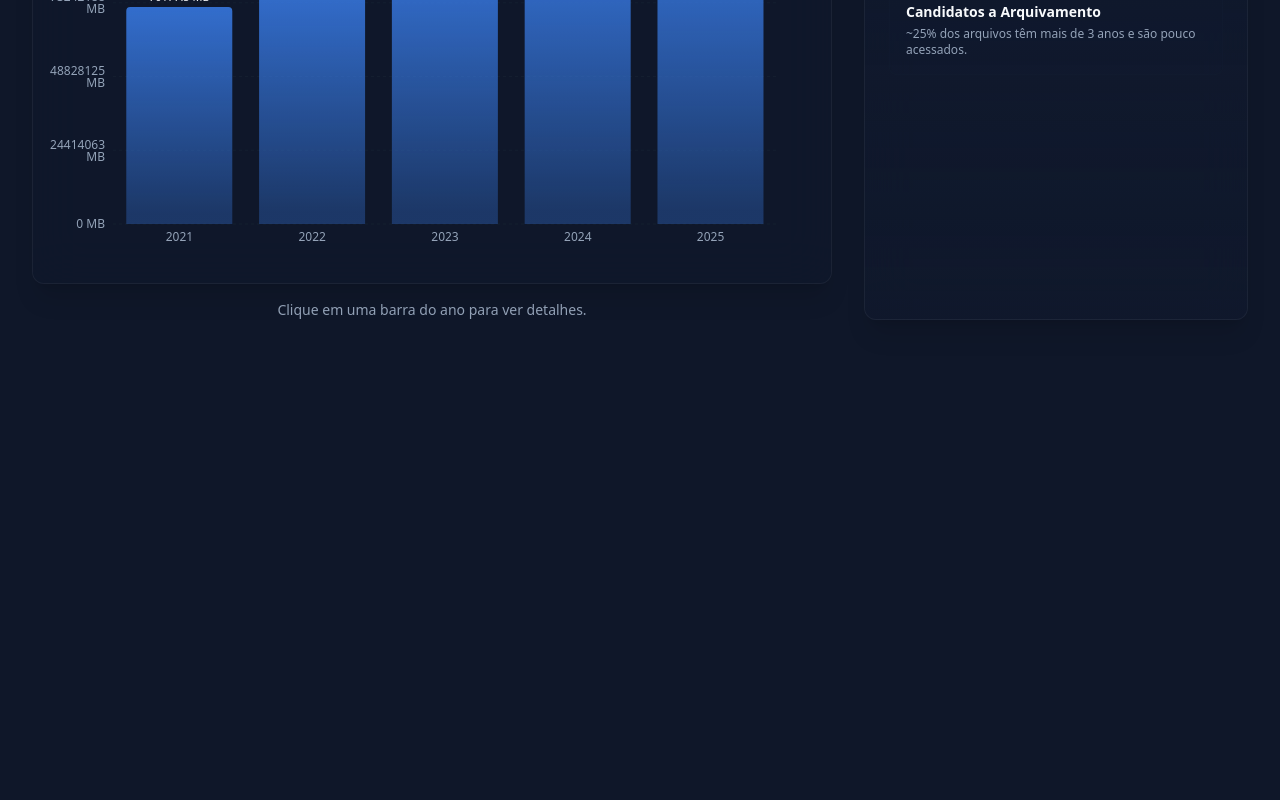
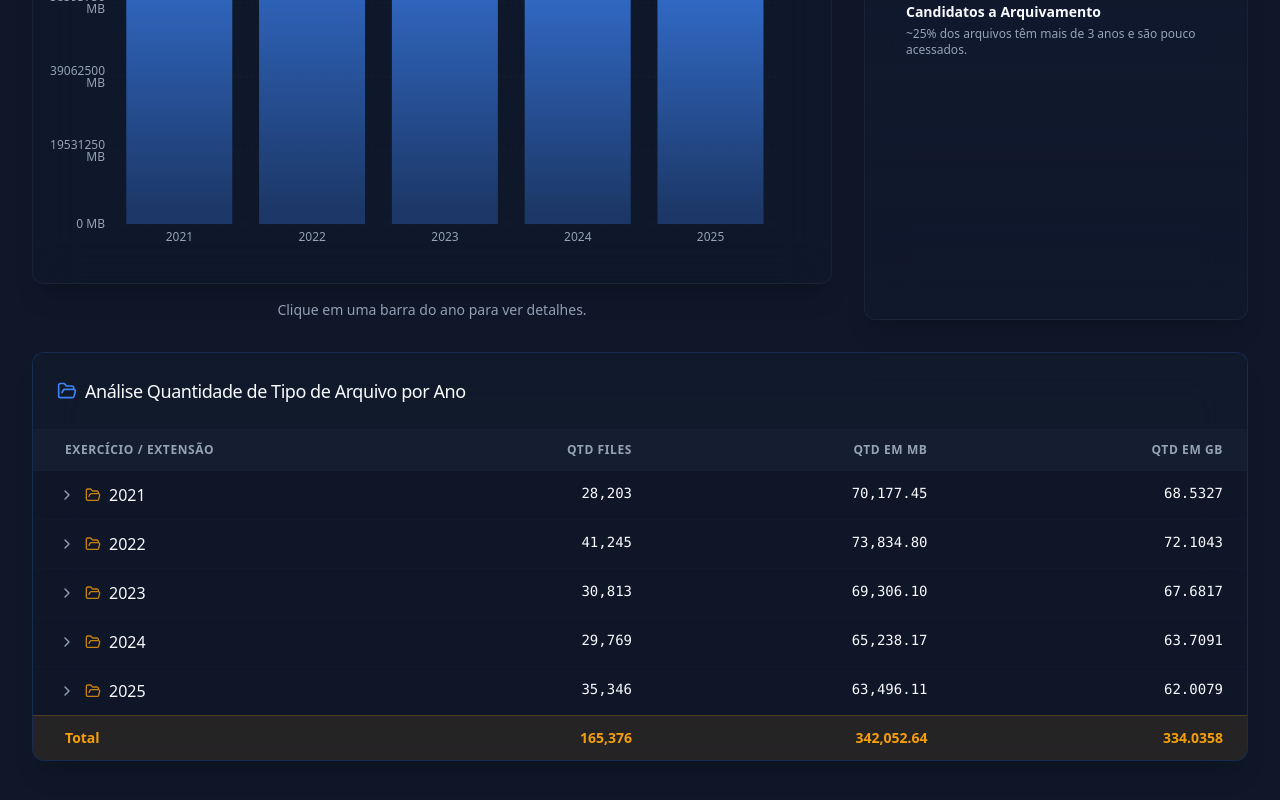
Before and after one commit to astoraoliveira-alt/sap, a React (Vite) app: page / in a window 1280 px wide. Shown: the part 450-1250 px from the top of the page. Before the commit the page ends 818 px from the top, so only its background shows below. Built offline with nearby package versions, Linux system fonts and the light colour scheme.

Commit message:
feat: add file distribution report by type and year

```diff
--- a/src/App.tsx
+++ b/src/App.tsx
@@ -1,6 +1,7 @@
 import { useState } from 'react';
 import { Header } from './components/layout/Header';
 import { AGStatCard, AGBarChart, AGAreaChart, AGSidePanel } from './components/dashboard/AGComponents';
+import { FileDistributionReport } from './components/dashboard/FileDistributionReport';
 import { MOCK_DATA, TOTAL_SUMMARY, generateFilesForMonth, type YearData, type MonthData, type SapFile } from './data/mock';
 import { HardDrive, FileText, Calendar, ArrowLeft, FileCode, Database, Clock, X, File as FileIcon, BarChart as BarChartIcon, Activity } from 'lucide-react';
 import { motion, AnimatePresence } from 'framer-motion';
@@ -145,6 +146,10 @@ function App() {
                     </CardContent>
                   </Card>
                 </div>
+              </div>
+
+              <div className="grid grid-cols-1 gap-8">
+                <FileDistributionReport data={MOCK_DATA} />
               </div>
             </motion.div>
           ) : (
--- /dev/null
+++ b/src/components/dashboard/FileDistributionReport.tsx
@@ -0,0 +1,130 @@
+import { useState } from 'react';
+import { Card, CardContent, CardHeader, CardTitle } from "../ui/card";
+import { useLanguage } from "../../contexts/LanguageContext";
+import { type YearData } from '../../data/mock';
+import { ChevronRight, ChevronDown, FolderOpen, FileText } from 'lucide-react';
+import { motion, AnimatePresence } from 'framer-motion';
+
+interface FileDistributionReportProps {
+    data: YearData[];
+}
+
+export const FileDistributionReport = ({ data }: FileDistributionReportProps) => {
+    const { t } = useLanguage();
+    const [expandedYears, setExpandedYears] = useState<number[]>([]);
+
+    const toggleYear = (year: number) => {
+        setExpandedYears(prev =>
+            prev.includes(year)
+                ? prev.filter(y => y !== year)
+                : [...prev, year]
+        );
+    };
+
+    // Helper to format straight to MB value number for column
+    const toMB = (bytes: number) => (bytes / 1024 / 1024).toLocaleString(undefined, { minimumFractionDigits: 2, maximumFractionDigits: 2 });
+    // Helper to format straight to GB value number for column
+    const toGB = (bytes: number) => (bytes / 1024 / 1024 / 1024).toLocaleString(undefined, { minimumFractionDigits: 4, maximumFractionDigits: 4 });
+
+    return (
+        <Card className="col-span-12 overflow-hidden border-primary/20 bg-background/50 backdrop-blur-xl">
+            <CardHeader className="border-b border-border/50 bg-muted/20">
+                <CardTitle className="flex items-center gap-2 text-lg font-medium">
+                    <FolderOpen className="h-5 w-5 text-primary" />
+                    {t('fileDistributionReportTitle')}
+                </CardTitle>
+            </CardHeader>
+            <CardContent className="p-0">
+                <div className="w-full">
+                    {/* Table Header */}
+                    <div className="grid grid-cols-12 gap-4 px-6 py-3 bg-muted/50 border-b border-border/50 text-xs font-semibold text-muted-foreground uppercase tracking-wider">
+                        <div className="col-span-5 md:col-span-4 pl-2">{t('exerciseExtension')}</div>
+                        <div className="col-span-3 md:col-span-2 text-right">{t('quantityFiles')}</div>
+                        <div className="col-span-4 md:col-span-3 text-right">{t('sizeMB')}</div>
+                        <div className="hidden md:block md:col-span-3 text-right">{t('sizeGB')}</div>
+                    </div>
+
+                    {/* Table Body */}
+                    <div className="divide-y divide-border/20">
+                        {data.map((yearData) => {
+                            const isExpanded = expandedYears.includes(yearData.year);
+
+                            return (
+                                <div key={yearData.year} className="group">
+                                    {/* Parent Row (Year) */}
+                                    <div
+                                        onClick={() => toggleYear(yearData.year)}
+                                        className={`grid grid-cols-12 gap-4 px-6 py-3 cursor-pointer transition-colors hover:bg-muted/30 ${isExpanded ? 'bg-muted/20' : ''}`}
+                                    >
+                                        <div className="col-span-5 md:col-span-4 flex items-center gap-2 font-medium text-foreground">
+                                            <div className={`p-0.5 rounded-md transition-colors ${isExpanded ? 'bg-primary/20 text-primary' : 'text-muted-foreground'}`}>
+                                                {isExpanded ? <ChevronDown className="h-4 w-4" /> : <ChevronRight className="h-4 w-4" />}
+                                            </div>
+                                            <FolderOpen className="h-4 w-4 text-amber-500/80" />
+                                            <span>{yearData.year}</span>
+                                        </div>
+                                        <div className="col-span-3 md:col-span-2 text-right font-mono text-sm text-foreground">
+                                            {yearData.fileCount.toLocaleString()}
+                                        </div>
+                                        <div className="col-span-4 md:col-span-3 text-right font-mono text-sm text-foreground">
+                                            {toMB(yearData.totalSize)}
+                                        </div>
+                                        <div className="hidden md:block md:col-span-3 text-right font-mono text-sm text-foreground">
+                                            {toGB(yearData.totalSize)}
+                                        </div>
+                                    </div>
+
+                                    {/* Children Rows (Distribution) */}
+                                    <AnimatePresence>
+                                        {isExpanded && (
+                                            <motion.div
+                                                initial={{ height: 0, opacity: 0 }}
+                                                animate={{ height: "auto", opacity: 1 }}
+                                                exit={{ height: 0, opacity: 0 }}
+                                                className="overflow-hidden bg-black/5"
+                                            >
+                                                {yearData.fileTypeDistribution.map((typeStats, index) => (
+                                                    <div
+                                                        key={`${yearData.year}-${typeStats.type}-${index}`}
+                                                        className="grid grid-cols-12 gap-4 px-6 py-2 border-t border-border/10 hover:bg-white/5 transition-colors"
+                                                    >
+                                                        <div className="col-span-5 md:col-span-4 pl-10 flex items-center gap-3">
+                                                            <FileText className="h-3.5 w-3.5 text-blue-400/70" />
+                                                            <span className="text-sm font-medium text-muted-foreground">{typeStats.type}</span>
+                                                        </div>
+                                                        <div className="col-span-3 md:col-span-2 text-right font-mono text-sm text-muted-foreground/80">
+                                                            {typeStats.count.toLocaleString()}
+                                                        </div>
+                                                        <div className="col-span-4 md:col-span-3 text-right font-mono text-sm text-muted-foreground/80">
+                                                            {toMB(typeStats.size)}
+                                                        </div>
+                                                        <div className="hidden md:block md:col-span-3 text-right font-mono text-sm text-muted-foreground/80">
+                                                            {toGB(typeStats.size)}
+                                                        </div>
+                                                    </div>
+                                                ))}
+                                            </motion.div>
+                                        )}
+                                    </AnimatePresence>
+                                </div>
+                            );
+                        })}
+                    </div>
+                    {/* Summary Footer */}
+                    <div className="grid grid-cols-12 gap-4 px-6 py-3 bg-amber-500/10 border-t border-amber-500/20 text-sm font-bold text-amber-500">
+                        <div className="col-span-5 md:col-span-4 pl-2">Total</div>
+                        <div className="col-span-3 md:col-span-2 text-right">
+                            {data.reduce((acc, y) => acc + y.fileCount, 0).toLocaleString()}
+                        </div>
+                        <div className="col-span-4 md:col-span-3 text-right">
+                            {toMB(data.reduce((acc, y) => acc + y.totalSize, 0))}
+                        </div>
+                        <div className="hidden md:block md:col-span-3 text-right">
+                            {toGB(data.reduce((acc, y) => acc + y.totalSize, 0))}
+                        </div>
+                    </div>
+                </div>
+            </CardContent>
+        </Card>
+    );
+};
--- a/src/data/mock.ts
+++ b/src/data/mock.ts
@@ -15,11 +15,18 @@ export interface MonthData {
     totalSize: number;
 }
 
+export interface FileTypeStats {
+    type: string;
+    count: number;
+    size: number;
+}
+
 export interface YearData {
     year: number;
     fileCount: number;
     totalSize: number;
     months: MonthData[];
+    fileTypeDistribution: FileTypeStats[];
 }
 
 // Helpers
@@ -35,7 +42,7 @@ export const formatBytes = (bytes: number, decimals = 2) => {
 
 // Generation
 const YEARS = [2021, 2022, 2023, 2024, 2025];
-const FILE_TYPES = ['PDF', 'PDF', 'PDF', 'JPG', 'XLSX', 'DOCX'];
+const FILE_TYPES = ['PDF', 'JPG', 'XLSX', 'DOCX', 'MSG', 'TXT', 'ZIP'];
 const SAP_TABLES = ['BKPF', 'BSEG', 'MARA', 'KNA1', 'LFA1'];
 
 export const generateMockData = (): YearData[] => {
@@ -56,11 +63,25 @@ export const generateMockData = (): YearData[] => {
         const yearlyTotalFiles = months.reduce((acc, curr) => acc + curr.fileCount, 0);
         const yearlyTotalSize = months.reduce((acc, curr) => acc + curr.totalSize, 0);
 
+        // Generate distribution based on total files
+        const fileTypeDistribution: FileTypeStats[] = FILE_TYPES.map(type => {
+            // Rough random distribution
+            const typeCount = Math.floor(yearlyTotalFiles * (Math.random() * 0.3)); // up to 30% per type
+            const typeSize = typeCount * getRandomInt(50000, 5000000);
+            return {
+                type,
+                count: typeCount,
+                size: typeSize
+            };
+        }).sort((a, b) => b.size - a.size);
+
+
         return {
             year,
             fileCount: yearlyTotalFiles,
             totalSize: yearlyTotalSize,
-            months
+            months,
+            fileTypeDistribution
         };
     });
 };
--- a/src/i18n/translations.ts
+++ b/src/i18n/translations.ts
@@ -42,7 +42,12 @@ export const translations = {
         systemId: "System ID",
         sapRouter: "SAProuter String",
         save: "Save",
-        cancel: "Cancel"
+        cancel: "Cancel",
+        fileDistributionReportTitle: "File Quantity Analysis by Type per Year",
+        exerciseExtension: "Exercise / Extension",
+        quantityFiles: "Qtd Files",
+        sizeMB: "Size (MB)",
+        sizeGB: "Size (GB)"
     },
     'pt-BR': {
         appTitle: "Davos - Assessment de Storage SAP",
@@ -85,6 +90,11 @@ export const translations = {
         systemId: "ID sist.",
         sapRouter: "Cadeia de SAProuter",
         save: "Salvar",
-        cancel: "Cancelar"
+        cancel: "Cancelar",
+        fileDistributionReportTitle: "Análise Quantidade de Tipo de Arquivo por Ano",
+        exerciseExtension: "Exercício / Extensão",
+        quantityFiles: "Qtd Files",
+        sizeMB: "Qtd em MB",
+        sizeGB: "Qtd em GB"
     }
 };
```
